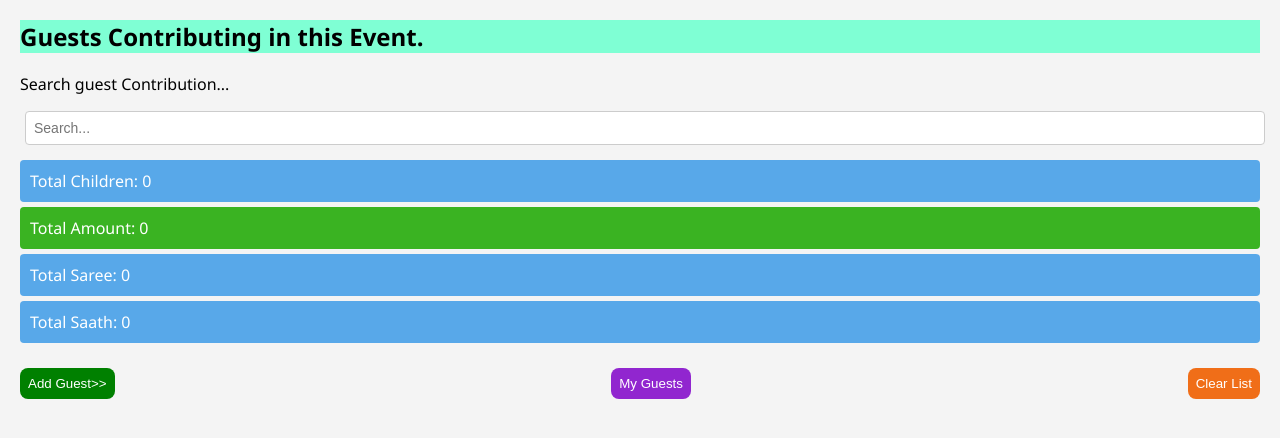
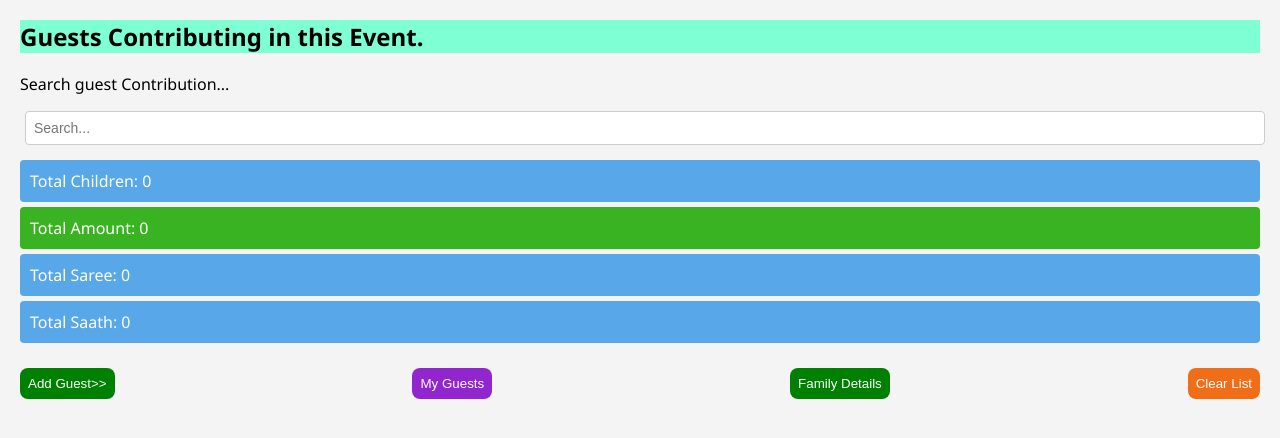
Before and after one commit to DEEPAK12577SH/dataAccumulator, a plain HTML site: page index.html in a window 1280 px wide. Drawn offline with Linux system fonts and the light colour scheme.

Commit message:
Update index.html

```diff
--- a/index.html
+++ b/index.html
@@ -197,7 +197,9 @@
   <!-- Floating Button -->
   <div class="floating">
     <button id="floatingButton" class="addclearbtn" onclick="showForm()">Add Guest>></button>
-    <button id="openLinkButton" class="addclearbtn2"> My Guests</button>
+    <a href="index2.html"> <button  class="addclearbtn2"> My Guests</button></a>
+
+   <a href="index3.html"><button class="addclearbtn" >Family Details</button></a>
     <button id="openDialogButton" class="addclearbtn1">Clear List</button>
   </div>
 
```
